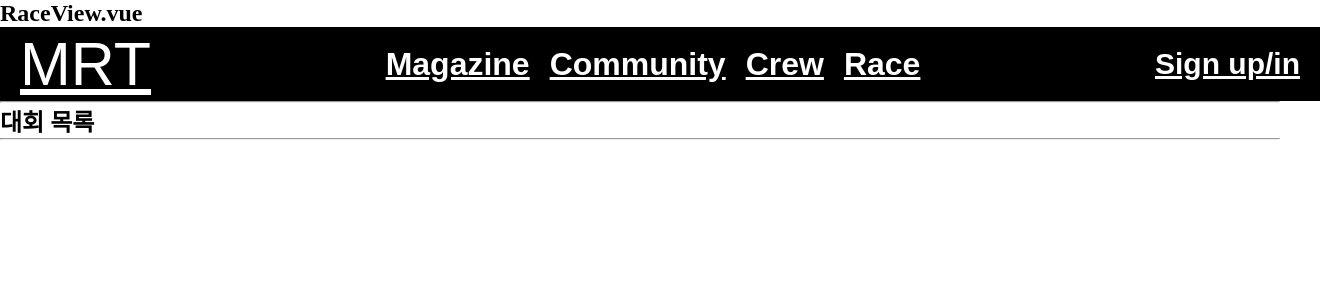
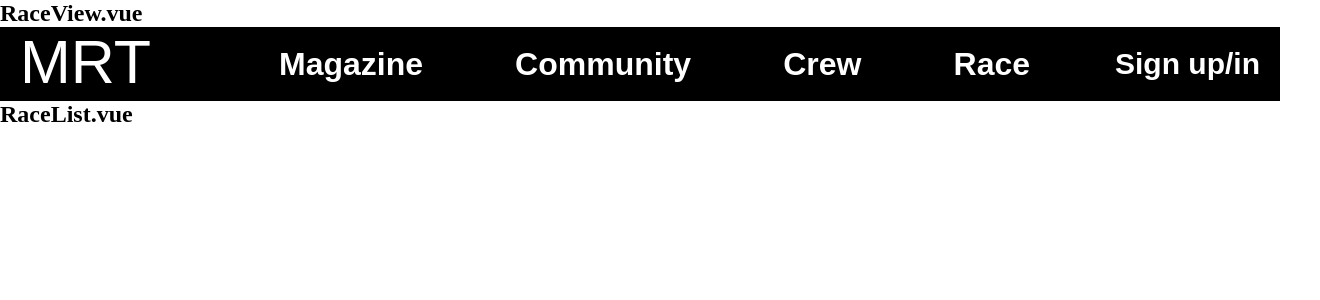
Before and after one commit to doros508/ssafy_prj_run, a Vue app in the folder front/: page /race/list in a window 1280 px wide. Shown: the top 300 px of the page, 1320 px wide, since content can reach past the window. Built offline with nearby package versions, Linux system fonts and the light colour scheme.

Commit message:
24-11-15 15일 최종수정

```diff
--- a/front/src/components/common/TheHeader.vue
+++ b/front/src/components/common/TheHeader.vue
@@ -16,6 +16,12 @@ import { RouterLink } from 'vue-router';
 </script>
 
 <style scoped>
+a {
+  text-decoration: none; /* 기본적으로 밑줄 제거 */
+}
+
+
+
 .nav-bar {
 width: 100%;
 height: 74px;
@@ -27,21 +33,40 @@ display: flex;
 justify-content: space-between; /* 양 끝에 배치 */
 align-items: center;
 padding: 0 20px ; /* 양쪽에 여백을 추가하여 여유 공간 확보 */
-
+box-sizing: border-box;
 }
 
 .mrt-logo {
-color: #ffffff;
+  color: #ffffff;
+  text-align: left;
+  font-family: "Notable-Regular", sans-serif;
+  font-size: 61px;
+  font-weight: 400;
+  position: relative;
+  width: 174px;
+  height: 74px;
+
+  /* color: #ffffff;
+  text-align: left;
+  font-family: "Inter-Black", sans-serif;
+  font-size: 55px;
+  font-weight: 900;
+  position: relative;
+  width: 272px;
+  height: 61px;
+ */
+
+/* color: #ffffff;
 font-family: "Notable-Regular", sans-serif;
 font-size: 61px;
 font-weight: 400;
-white-space: nowrap;
+white-space: nowrap; */
 }
 
 .center-links {
 display: flex;
 justify-content: center; /* 가운데 정렬 */
-gap: 20px; /* 링크들 사이 간격 */
+/* gap: 100    px; 링크들 사이 간격 */
 flex-grow: 1; /* 가운데 링크들이 중앙에 배치되도록 공간 확장 */
 }
 
@@ -55,6 +80,8 @@ font-family: "Inter-SemiBold", sans-serif;
 font-size: 32px;
 font-weight: 600;
 white-space: nowrap;
+margin-left: 5%;  /* 왼쪽 간격을 비율로 설정 */
+margin-right: 5%; /* 오른쪽 간격을 비율로 설정 */
 }
 
 .sign-up-in2 {
--- a/front/src/components/crew/CrewList.vue
+++ b/front/src/components/crew/CrewList.vue
@@ -1,7 +1,6 @@
 <template>
     <div>
-        <h2>Crew 목록</h2>
-        <hr>
+        <h2>CrewList.vue</h2>
     </div>
 </template>
 
--- a/front/src/components/race/RaceList.vue
+++ b/front/src/components/race/RaceList.vue
@@ -1,7 +1,6 @@
 <template>
     <div>
-        <h2>대회 목록</h2>
-        <hr>
+        <h2>RaceList.vue</h2>
     </div>
 </template>
 
--- a/front/src/views/MainView.vue
+++ b/front/src/views/MainView.vue
@@ -29,6 +29,10 @@
 </template>
 
 <script setup>
+
+
+
+
 import TheHeader from "@/components/common/TheHeader.vue";
 import Welcome from "@/components/main/welcome.vue";
 import MagazineZone from "@/components/main/MagazineZone.vue";
@@ -42,6 +46,7 @@ import CommunityZone from "@/components/main/CommunityZone.vue";
   grid-template-rows: auto auto; /* 두 행 */
   gap: 16px; /* 각 영역 간 간격 */
   padding: 16px;
+  background-color:black
 }
 
 .magazine-zone {
@@ -66,7 +71,7 @@ import CommunityZone from "@/components/main/CommunityZone.vue";
 
 /* 공통 스타일 */
 section {
-  background: #2c2c2c;
+  background:rgba(255, 255, 255, 0.1);
   color: #fff;
   border-radius: 8px;
   padding: 16px;
--- a/front/src/views/RaceView.vue
+++ b/front/src/views/RaceView.vue
@@ -3,7 +3,6 @@
         <h2>RaceView.vue</h2>
         <!-- 헤더 영역 -->
         <TheHeader />
-        <hr>
         <RaceList/>
     </div>
 </template>
```
